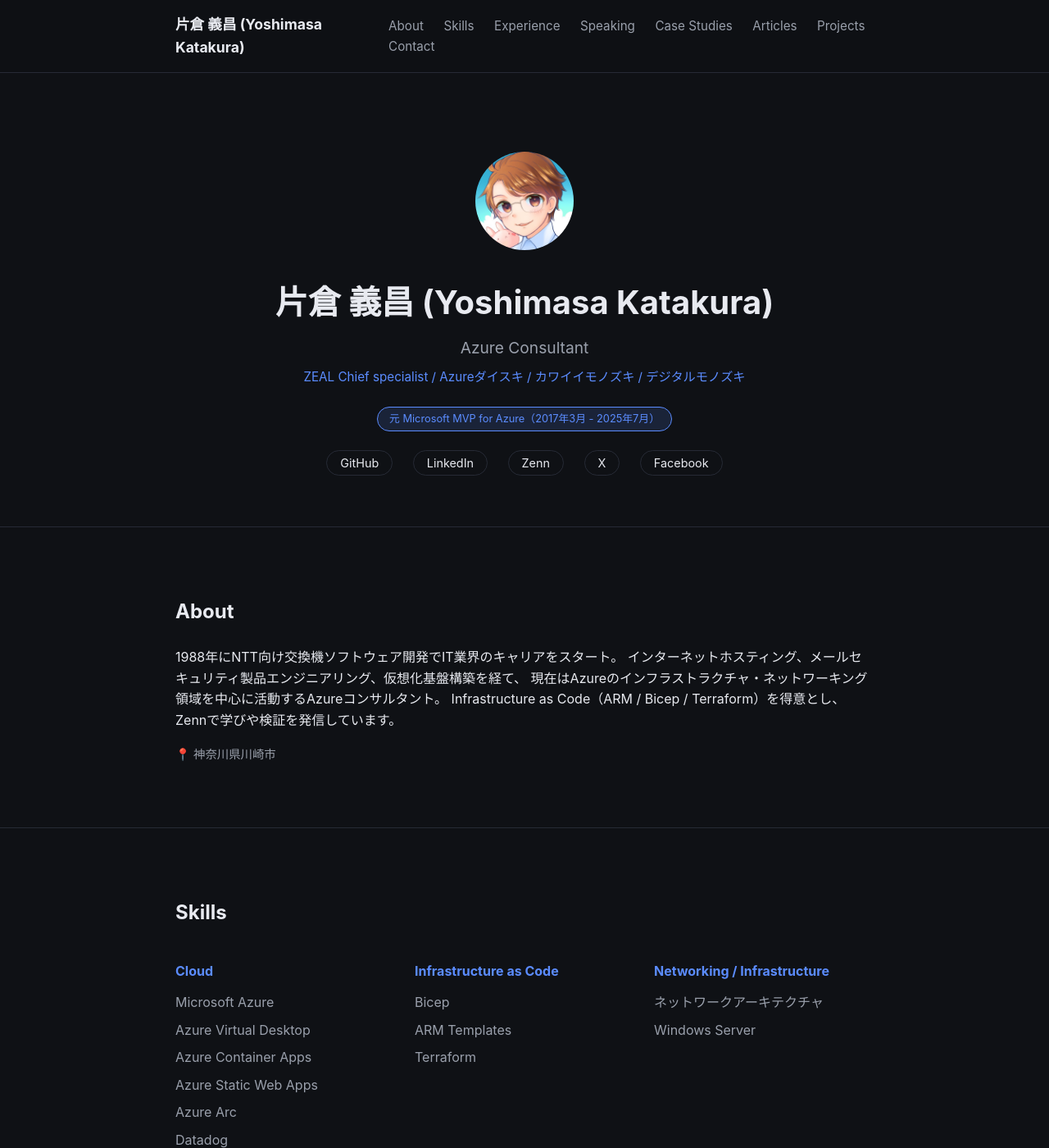
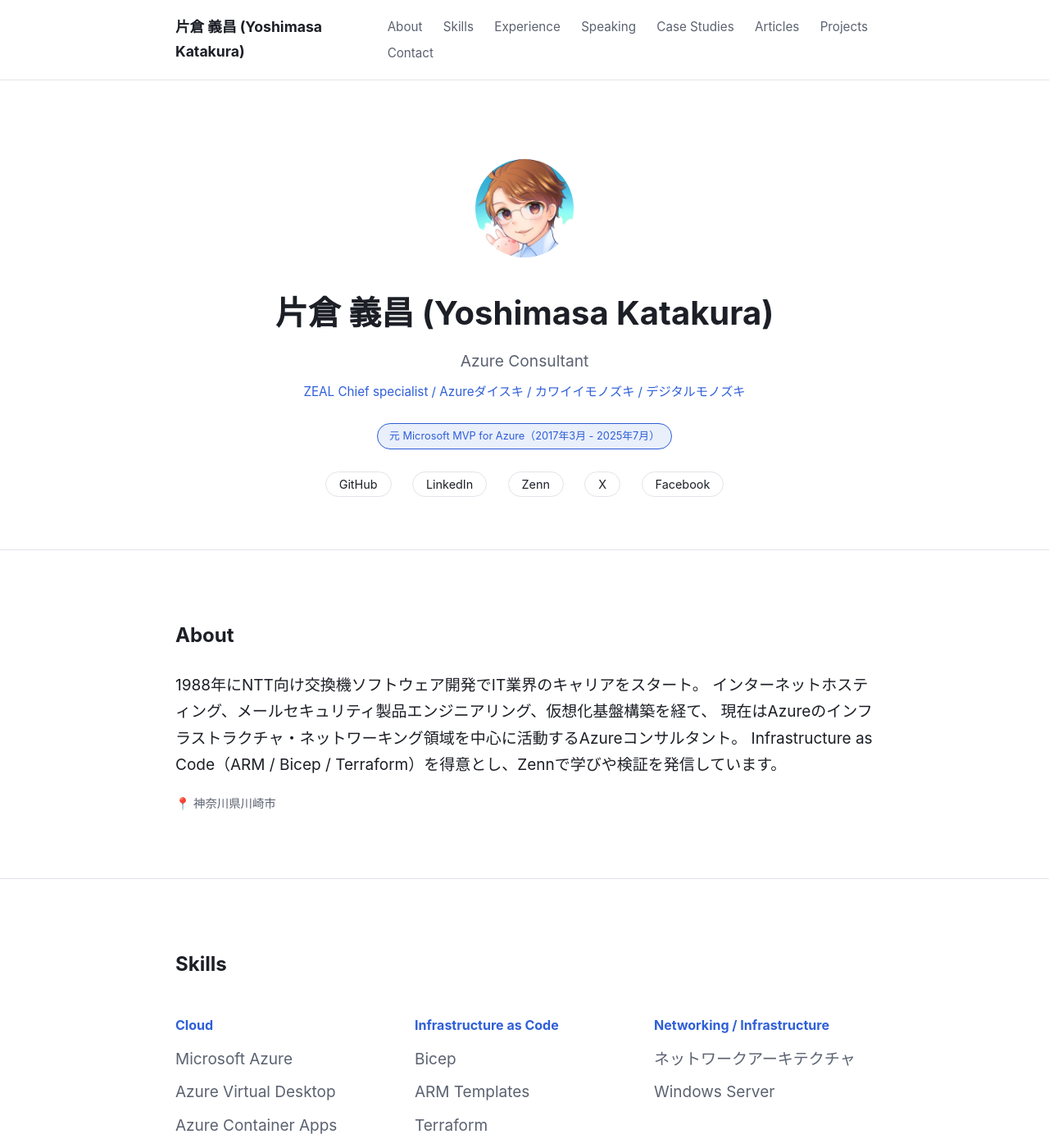
Before and after one commit to katakura/katakura.github.io, a Jekyll site: the page built from index.html, in a window 1280 px wide and 1400 px high. Shown: the whole window at 82% size. Built offline with Jekyll 4.4.1, drawn with Linux system fonts in a browser that asks for light colours.

Commit message:
Switch to light theme and increase base font size

```diff
--- a/_layouts/default.html
+++ b/_layouts/default.html
@@ -3,10 +3,9 @@
 <head>
   <meta charset="UTF-8">
   <meta name="viewport" content="width=device-width, initial-scale=1.0">
+  <link rel="stylesheet" href="{{ '/assets/css/style.css' | relative_url }}">
+  {% seo title=false %}
   <title>{{ site.data.profile.name }}{% if page.title %} - {{ page.title }}{% endif %}</title>
-  <meta name="description" content="{{ site.description }}">
-  <link rel="stylesheet" href="{{ '/assets/css/style.css' | relative_url }}">
-  {% seo %}
 </head>
 <body>
   <header class="site-header">
--- a/assets/css/style.scss
+++ b/assets/css/style.scss
@@ -1,12 +1,12 @@
 ---
 ---
 :root {
-  --bg: #0f1115;
-  --bg-alt: #161922;
-  --text: #e8eaf0;
-  --text-muted: #9aa0ac;
-  --accent: #5b8cff;
-  --border: #262a35;
+  --bg: #ffffff;
+  --bg-alt: #f5f6f8;
+  --text: #1c1f26;
+  --text-muted: #5b6270;
+  --accent: #2f5fd8;
+  --border: #e2e4ea;
   --radius: 10px;
 }
 
@@ -17,7 +17,8 @@
   background: var(--bg);
   color: var(--text);
   font-family: -apple-system, BlinkMacSystemFont, "Segoe UI", "Hiragino Sans", "Noto Sans JP", sans-serif;
-  line-height: 1.6;
+  font-size: 19px;
+  line-height: 1.7;
 }
 
 .container {
@@ -29,7 +30,7 @@
 .site-header {
   position: sticky;
   top: 0;
-  background: rgba(15, 17, 21, 0.85);
+  background: rgba(255, 255, 255, 0.85);
   backdrop-filter: blur(8px);
   border-bottom: 1px solid var(--border);
   z-index: 10;
@@ -105,7 +106,7 @@
 .badge {
   display: inline-block;
   font-size: 0.8rem;
-  background: rgba(91, 140, 255, 0.15);
+  background: rgba(47, 95, 216, 0.1);
   color: var(--accent);
   border: 1px solid var(--accent);
   padding: 4px 14px;
@@ -134,7 +135,7 @@
 }
 
 .industry-tag {
-  background: rgba(91, 140, 255, 0.15);
+  background: rgba(47, 95, 216, 0.1);
   color: var(--accent);
 }
 
```
